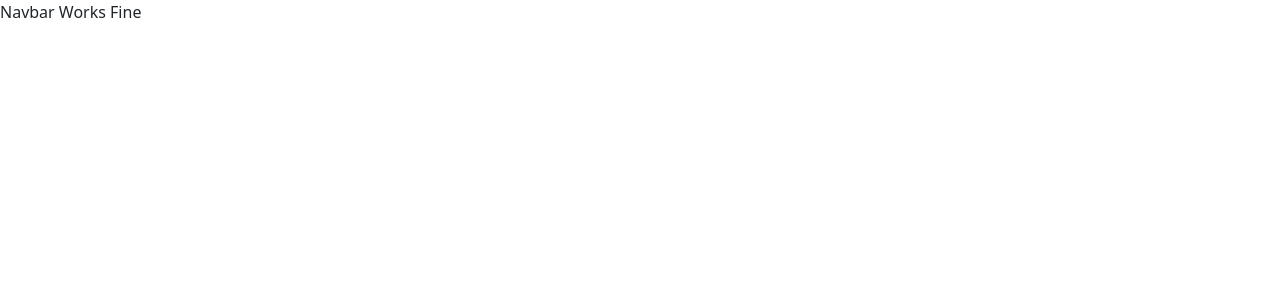
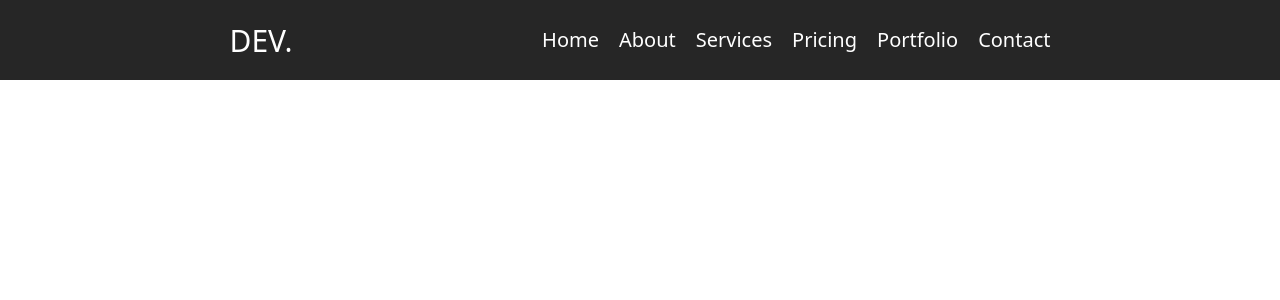
Before and after one commit to Abuzar-061/FYP, an Angular app: page / in a window 1280 px wide. Shown: the top 300 px of the page. Built offline with nearby package versions, Linux system fonts and the light colour scheme.

Commit message:
Create Navbar By Abuzar

```diff
--- a/src/app/pages/navbar/navbar.component.css
+++ b/src/app/pages/navbar/navbar.component.css
@@ -0,0 +1,90 @@
+*{
+    margin: 0;
+    padding: 0;
+    box-sizing: content-box;
+  }
+  .navbar{
+    width: 100%;
+    height: 80px;
+    background-color: #262626;
+    color: white;
+    display: flex;
+    justify-content: space-evenly;
+    align-items: center;
+    transition: 0.8s ease-in-out;
+  }
+  .nav-brand{
+    font-size: 30px;
+    text-decoration: none;
+    color: #ffffff;
+  }
+  .navbar ul{
+    display: flex;
+  }
+
+  .navbar ul li{
+    list-style: none;
+  }
+  .navbar ul li a{
+    font-size: 20px;
+    padding-left: 20px;
+    text-decoration: none;
+    color: #ffffff;
+    transition: 0.9s ease-in-out;
+  }
+  .nav-link:hover {
+    color: cyan;
+  }
+  .nav-brand:hover{
+    transition: 0.9s ease-in-out;
+    transform: rotate(360deg);
+    color: red;
+  }
+
+  .hamburger{
+    cursor: pointer;
+    display: none;
+  }
+  .bar{
+    display: block;
+    width: 20px;
+    height: 3px;
+    margin: 5px auto;
+    -webkit-transition: all 0.3s ease-in-out;
+    transition: all 0.3s ease-in-out;
+    background-color: #ffffff;
+  }
+
+
+
+  @media only screen and (max-width: 767px){
+  .hamburger{
+      display: block;
+  }
+  .hamburger.active .bar:nth-child(2){
+    opacity: 0;
+  }
+  .hamburger.active .bar:nth-child(1){
+    transform: translateY(8px) rotate(45deg);
+  }
+  .hamburger.active .bar:nth-child(3){
+    transform: translateY(-8px) rotate(-45deg);
+  }
+  .nav-menu{
+    position: fixed;
+    left: -100%;
+    top: 80px;
+    gap: 0;
+    flex-direction: column;
+    background-color: #262626;
+    width: 100%;
+    text-align: center;
+    transition: 0.3s;
+  }
+  .nav-item{
+    margin: 16px 0;
+  }
+  .nav-menu.active{
+    left: 0;
+  }
+}
--- a/src/app/pages/navbar/navbar.component.html
+++ b/src/app/pages/navbar/navbar.component.html
@@ -1 +1,18 @@
-<p>Navbar Works Fine</p>
+<header>
+    <nav class="navbar">
+      <a href="#" class="nav-brand">DEV.</a>
+      <ul class="nav-menu">
+        <li class="nav-item"><a href="#" class="nav-link">Home</a></li>
+        <li class="nav-item"><a href="#" class="nav-link">About</a></li>
+        <li class="nav-item"><a href="#" class="nav-link">Services</a></li>
+        <li class="nav-item"><a href="#" class="nav-link">Pricing</a></li>
+        <li class="nav-item"><a href="#" class="nav-link">Portfolio</a></li>
+        <li class="nav-item"><a href="#" class="nav-link">Contact</a></li>
+      </ul>
+      <div class="hamburger">
+        <span class="bar"></span>
+        <span class="bar"></span>
+        <span class="bar"></span>
+      </div>
+    </nav>
+  </header>
```
